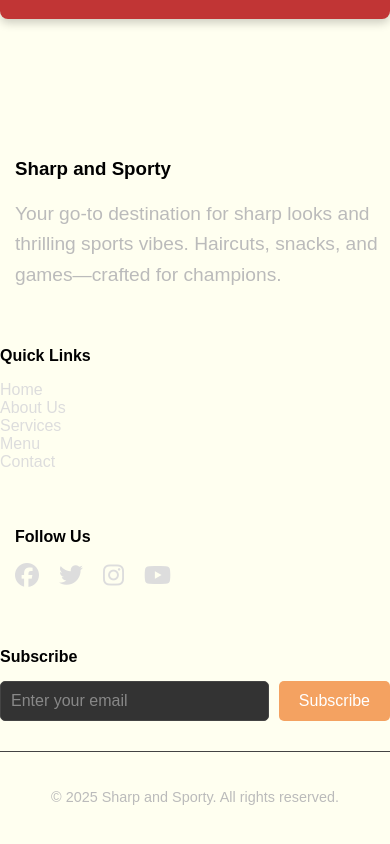
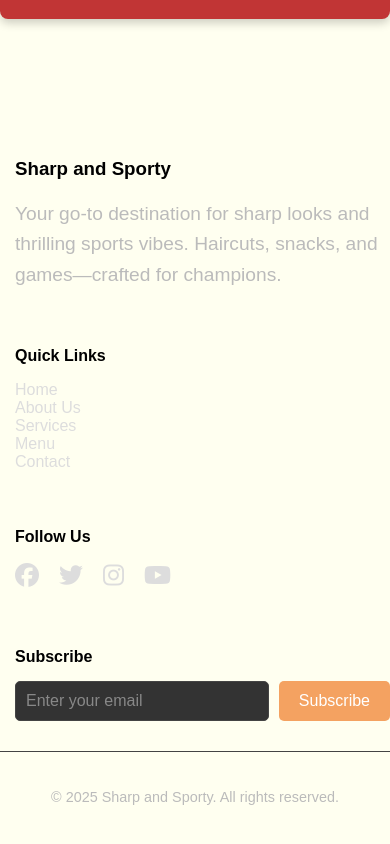
Before and after one commit to Nonso-charles/Sharp-and-Sporty, a plain HTML site: page index.html in a window 390 px wide. Shown: the part 8329-9173 px from the top of the page. Drawn offline with Linux system fonts and the light colour scheme.

Commit message:
fixed the website responsiveness issues

```diff
--- a/styles.css
+++ b/styles.css
@@ -526,6 +526,10 @@ animation: expand 2s infinite alternate ease-in-out;
     padding: 0;
 }
 
+.footer-links {
+    margin-left: 15px;
+}
+
 .footer-links a,
 .footer-socials a {
     color: #ddd;
@@ -546,6 +550,10 @@ animation: expand 2s infinite alternate ease-in-out;
 .footer-socials a {
     font-size: 1.5rem;
     margin-bottom: 10px;
+}
+
+.footer-newsletter {
+    margin-left: 15px;
 }
 
 .footer-newsletter form {
```
